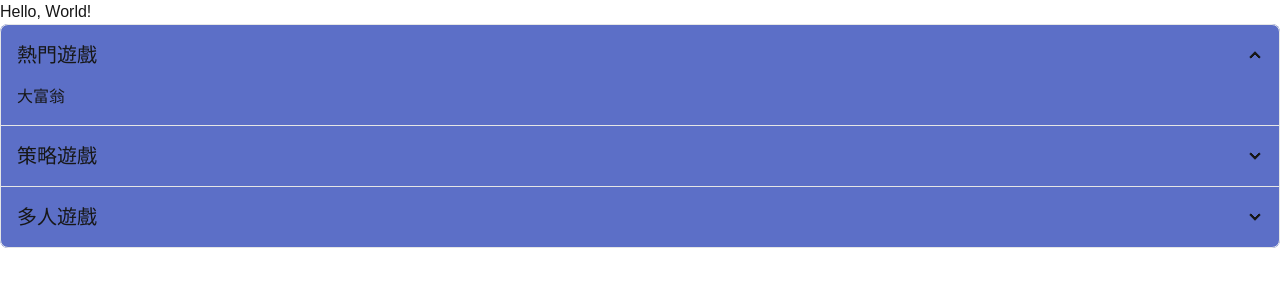
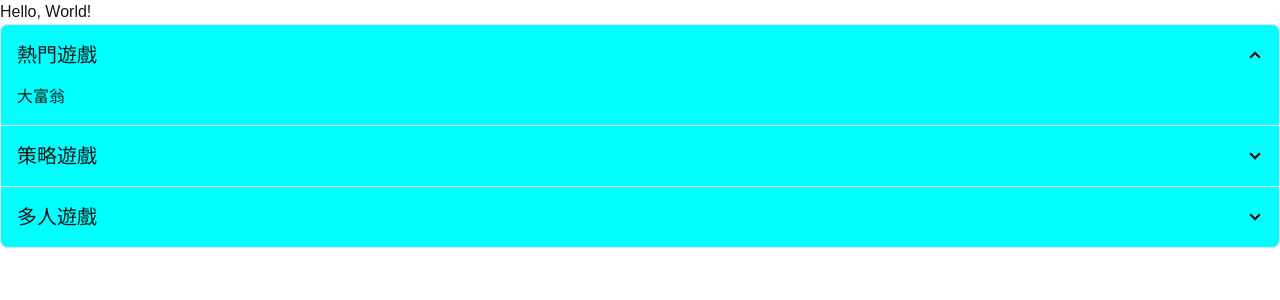
Before and after one commit to sd918207458/board-buddy, a Next.js app: page /product-list-page in a window 1280 px wide. Shown: the top 300 px of the page. Built offline with nearby package versions, Linux system fonts and the light colour scheme.

Commit message:
測試css module 在className中使用模板字串

```diff
--- a/components/ProductList/Sidebar/Sidebar.js
+++ b/components/ProductList/Sidebar/Sidebar.js
@@ -4,7 +4,7 @@ import style from "./sidebar.module.css"
 const Sidebar = () => {
   return (
     <div>
-      <div className="join join-vertical w-full bg-primary">
+      <div className={`join join-vertical w-full bg-primary ${style.button}`}>
   <div className="collapse collapse-arrow join-item border-base-300 border">
     <input type="radio" name="my-accordion-4" defaultChecked />
     <div className="collapse-title text-xl font-medium">熱門遊戲</div>
```
